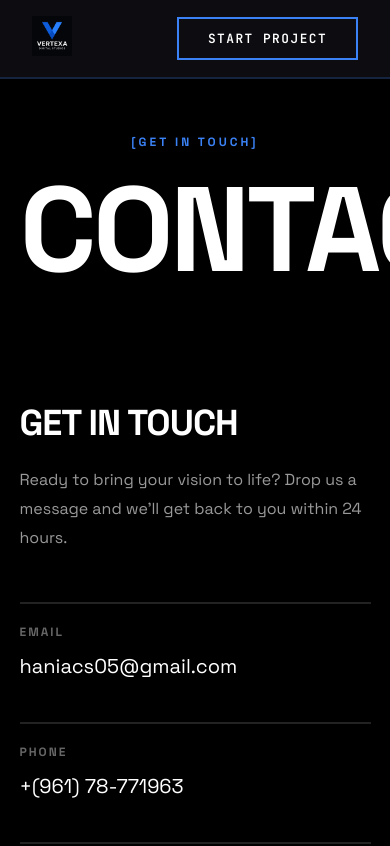
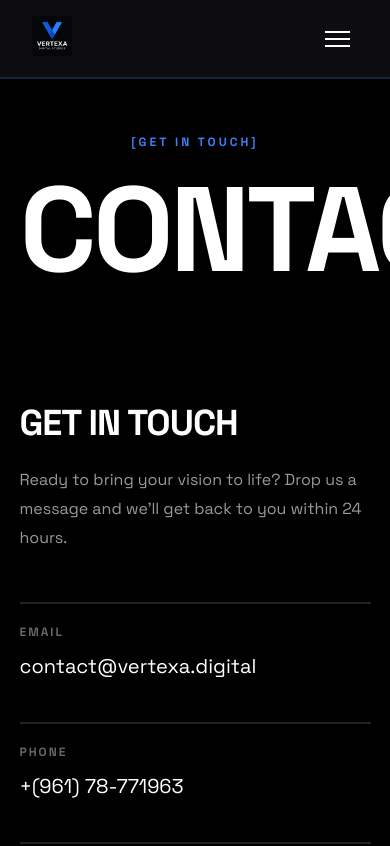
Before and after one commit to hania-cs/Vertexa-Digital-Studios, a React (Vite) app: page /contact in a window 390 px wide. Shown: the top 846 px of the page. Built offline with nearby package versions, Linux system fonts and the light colour scheme.

Commit message:
add professional email

```diff
--- a/src/components/Header.css
+++ b/src/components/Header.css
@@ -79,24 +79,89 @@
   opacity: 0.3;
 }
 
+/* Hamburger Menu */
+.hamburger {
+  display: none;
+  flex-direction: column;
+  gap: 5px;
+  background: none;
+  border: none;
+  cursor: pointer;
+  padding: 0.5rem;
+  z-index: 1001;
+}
+
+.hamburger span {
+  width: 25px;
+  height: 2px;
+  background: #fff;
+  transition: all 0.3s ease;
+}
+
+.hamburger.active span:nth-child(1) {
+  transform: rotate(45deg) translate(7px, 7px);
+}
+
+.hamburger.active span:nth-child(2) {
+  opacity: 0;
+}
+
+.hamburger.active span:nth-child(3) {
+  transform: rotate(-45deg) translate(7px, -7px);
+}
+
 @media (max-width: 768px) {
   .header-container {
     padding: 1rem 2rem;
   }
 
+  .logo-image {
+    height: 40px;
+  }
+
+  /* Show hamburger on mobile */
+  .hamburger {
+    display: flex;
+  }
+
+  /* Mobile Navigation */
   .nav {
+    position: fixed;
+    top: 0;
+    right: -100%;
+    height: 100vh;
+    width: 70%;
+    max-width: 300px;
+    flex-direction: column;
+    align-items: flex-start;
+    justify-content: flex-start;
+    padding: 5rem 2rem 2rem;
     gap: 2rem;
+    background: rgba(13, 13, 18, 0.98);
+    backdrop-filter: blur(10px);
+    border-left: 2px solid rgba(59, 130, 246, 0.2);
+    transition: right 0.3s ease;
+  }
+
+  .nav.mobile-open {
+    right: 0;
   }
 
   .nav-link {
-    display: none;
+    display: block;
+    font-size: 1rem;
+    width: 100%;
+    padding: 0.5rem 0;
   }
 
   .nav-divider {
-    display: none;
+    width: 100%;
+    height: 1px;
   }
 
-  .logo-image {
-    height: 40px;
+  .nav-cta {
+    width: 100%;
+    text-align: center;
+    display: block;
   }
 }
--- a/src/components/Header.jsx
+++ b/src/components/Header.jsx
@@ -1,39 +1,54 @@
 import "./Header.css"
 import { Link } from "react-router-dom"
+import { useState } from "react"
 
 function Header() {
+  const [mobileMenuOpen, setMobileMenuOpen] = useState(false)
+
+  const toggleMobileMenu = () => {
+    setMobileMenuOpen(!mobileMenuOpen)
+  }
+
+  const closeMobileMenu = () => {
+    setMobileMenuOpen(false)
+  }
+
   return (
     <header className="header">
       <div className="header-container">
-
         <Link to="/" className="logo">
           <img src="/image.png" alt="Vertexa" className="logo-image" />
         </Link>
 
-        <nav className="nav">
-          <Link to="/about" className="nav-link">
+        {/* Hamburger Menu Button */}
+        <button
+          className={`hamburger ${mobileMenuOpen ? 'active' : ''}`}
+          onClick={toggleMobileMenu}
+          aria-label="Toggle menu"
+        >
+          <span></span>
+          <span></span>
+          <span></span>
+        </button>
+
+        <nav className={`nav ${mobileMenuOpen ? 'mobile-open' : ''}`}>
+          <Link to="/about" className="nav-link" onClick={closeMobileMenu}>
             ABOUT
           </Link>
-
-          <Link to="/services" className="nav-link">
+          <Link to="/services" className="nav-link" onClick={closeMobileMenu}>
             SERVICES
           </Link>
-
-          <Link to="/projects" className="nav-link">
+          <Link to="/projects" className="nav-link" onClick={closeMobileMenu}>
             PROJECTS
           </Link>
-
-          <Link to="/careers" className="nav-link">
+          <Link to="/careers" className="nav-link" onClick={closeMobileMenu}>
             CAREERS
           </Link>
-
-          <Link to="/contact" className="nav-link">
+          <Link to="/contact" className="nav-link" onClick={closeMobileMenu}>
             CONTACT
           </Link>
-
           <div className="nav-divider"></div>
-
-          <Link to="/contact" className="nav-cta">
+          <Link to="/contact" className="nav-cta" onClick={closeMobileMenu}>
             START PROJECT
           </Link>
         </nav>
--- a/src/pages/ContactPage.jsx
+++ b/src/pages/ContactPage.jsx
@@ -22,7 +22,7 @@ function ContactPage() {
               <div className="contact-method">
                 <h3 className="method-label">EMAIL</h3>
                 <a href="mailto:haniacs05@gmail.com" className="method-value">
-                  haniacs05@gmail.com
+                  contact@vertexa.digital
                 </a>
               </div>
 
```
